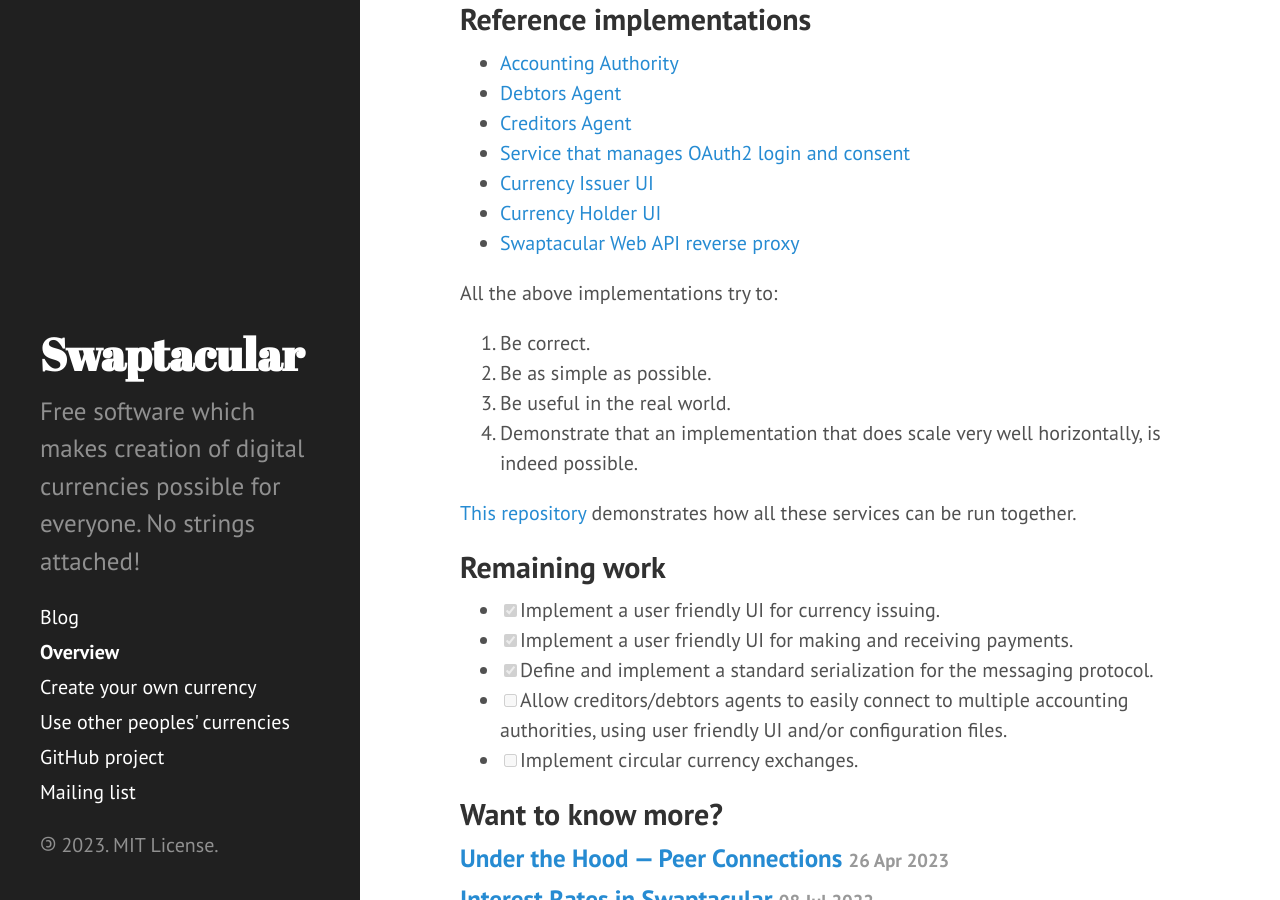
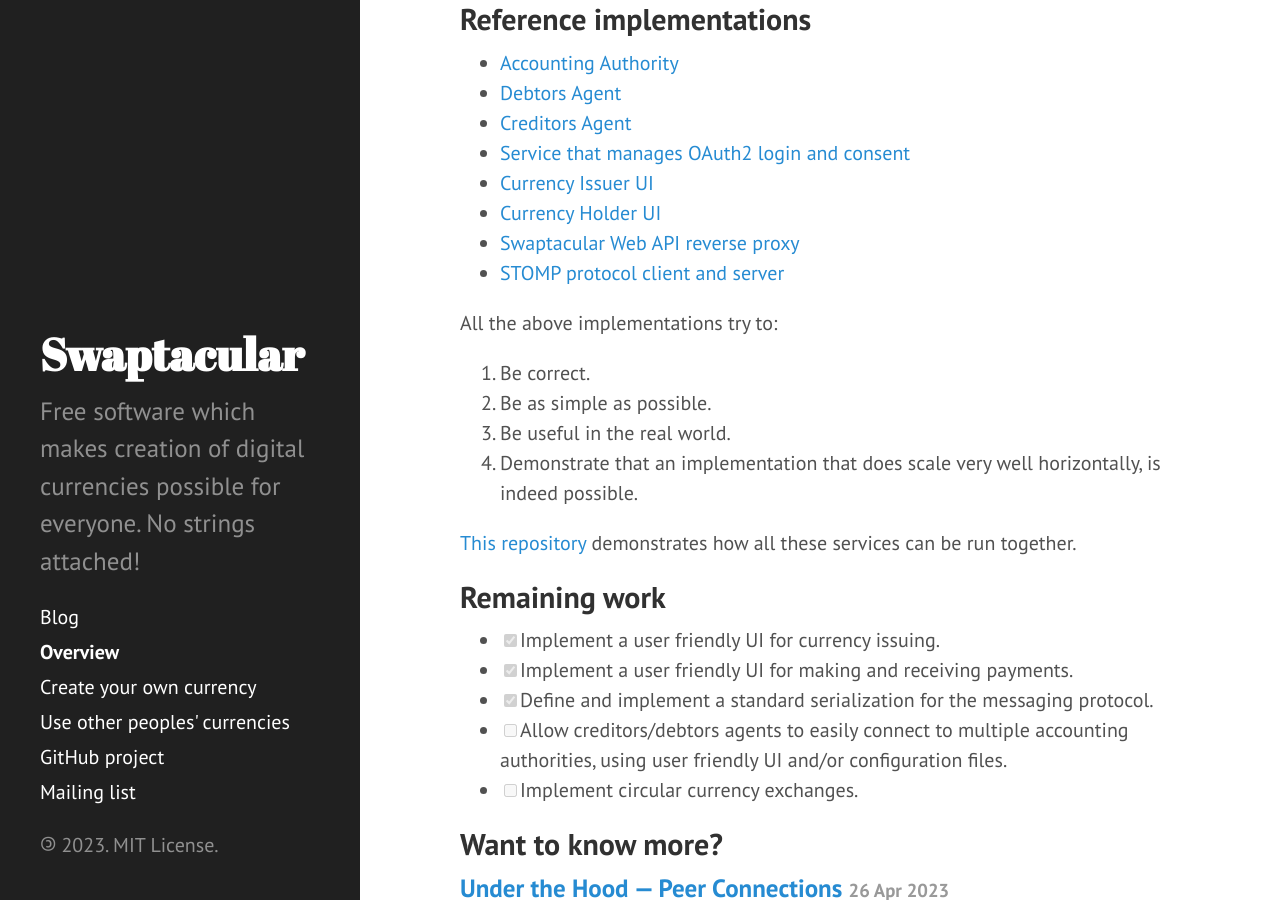
Before and after one commit to epandurski/swaptacular.github.io, a Jekyll site: the page built from overview.md, in a window 1280 px wide and 900 px high, scrolled down 3074 px. Built offline with Jekyll 4.4.1, drawn with Linux system fonts in a browser that asks for light colours.

Commit message:
Add "STOMP protocol client and server" repo link

```diff
--- a/overview.md
+++ b/overview.md
@@ -101,6 +101,7 @@
 * [Currency Issuer UI](https://github.com/swaptacular/swpt_debtors_ui)
 * [Currency Holder UI](https://github.com/swaptacular/swpt_creditors_ui)
 * [Swaptacular Web API reverse proxy](https://github.com/swaptacular/swpt_apiproxy)
+* [STOMP protocol client and server](https://github.com/swaptacular/swpt_stomp)
 
 All the above implementations try to:
 
```
